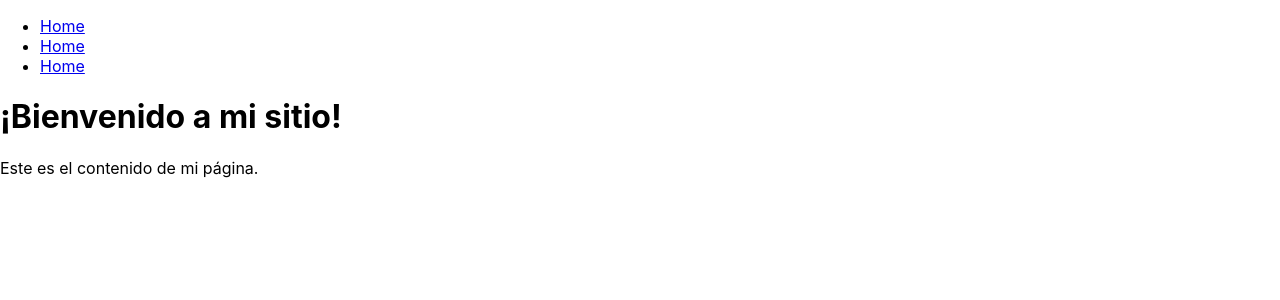
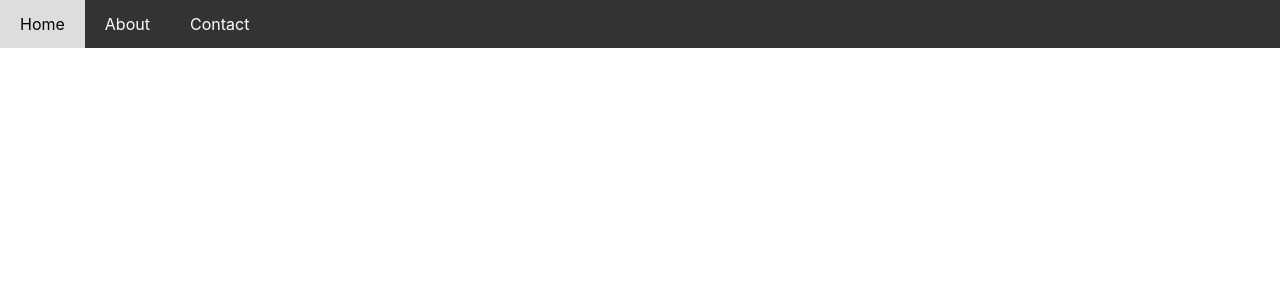
Before and after one commit to Slataniksdevs/ConsultaDAI, a React (Create React App) app in the folder Frontend/consulta_dai/: page / in a window 1280 px wide. Shown: the top 300 px of the page. Built offline with nearby package versions, Linux system fonts and the light colour scheme.

Commit message:
tailwind  no me funciono

```diff
--- a/Frontend/consulta_dai/package.json
+++ b/Frontend/consulta_dai/package.json
@@ -3,12 +3,15 @@
   "version": "0.1.0",
   "private": true,
   "dependencies": {
+    "@headlessui/react": "^1.7.18",
+    "@heroicons/react": "^2.1.3",
     "@testing-library/jest-dom": "^5.17.0",
     "@testing-library/react": "^13.4.0",
     "@testing-library/user-event": "^13.5.0",
     "react": "^18.2.0",
     "react-dom": "^18.2.0",
     "react-scripts": "5.0.1",
+    "tailwindcss": "^3.4.3",
     "web-vitals": "^2.1.4"
   },
   "scripts": {
--- a/Frontend/consulta_dai/src/App.js
+++ b/Frontend/consulta_dai/src/App.js
@@ -1,5 +1,8 @@
 import React from 'react';
-import Navbar from './components/Navbar'; // Cambiar la ruta de importación a relativa
+import Navbar from './components/Navbar/Navbar';
+import './index.css'; // Importa tus estilos globales si los tienes
+import 'tailwindcss/tailwind.css'; // Importa Tailwind CSS
+
 
 function App() {
   return (
--- a/Frontend/consulta_dai/src/components/Navbar.js
+++ /dev/null
@@ -1,28 +0,0 @@
-import React from 'react';
-
-const Navbar = () => {
-    return (
-        <nav>
-            <ul>
-                <li><a href='/'>Home</a></li>
-                <li><a href='/'>Home</a></li>
-                <li><a href='/'>Home</a></li>
-            </ul>
-        </nav>
-    );
-}
-
-const App = () => {
-    return (
-      <div>
-        {/* Renderizar la barra de navegación */}
-        <Navbar />
-
-        {/* Contenido de la página */}
-        <h1>¡Bienvenido a mi sitio!</h1>
-        <p>Este es el contenido de mi página.</p>
-      </div>
-    );
-  }
-
-  export default App;
--- /dev/null
+++ b/Frontend/consulta_dai/src/components/Navbar/Navbar.js
@@ -0,0 +1,16 @@
+import React from 'react';
+
+
+function Navbar() {
+  return (
+    <div className="navbar">
+      <ul>
+        <li><a href="#home">Home</a></li>
+        <li><a href="#about">About</a></li>
+        <li><a href="#contact">Contact</a></li>
+      </ul>
+    </div>
+  );
+}
+
+export default Navbar;
--- a/Frontend/consulta_dai/src/index.css
+++ b/Frontend/consulta_dai/src/index.css
@@ -1,3 +1,4 @@
+
 body {
   margin: 0;
   font-family: -apple-system, BlinkMacSystemFont, 'Segoe UI', 'Roboto', 'Oxygen',
@@ -11,3 +12,32 @@ code {
   font-family: source-code-pro, Menlo, Monaco, Consolas, 'Courier New',
     monospace;
 }
+
+.navbar {
+  background-color: #333;
+  overflow: hidden;
+}
+
+.navbar ul {
+  list-style-type: none;
+  margin: 0;
+  padding: 0;
+  overflow: hidden;
+}
+
+.navbar ul li {
+  float: left;
+}
+
+.navbar ul li a {
+  display: block;
+  color: white;
+  text-align: center;
+  padding: 14px 20px;
+  text-decoration: none;
+}
+
+.navbar ul li a:hover {
+  background-color: #ddd;
+  color: black;
+}
```
Also changed, not shown: Frontend/consulta_dai/src/tailwind.config.js (added, +27 -0 lines), Frontend/consulta_dai/src/App.css (line endings or trailing spaces), 1 other file (tests, documents, lock files or other folders).
